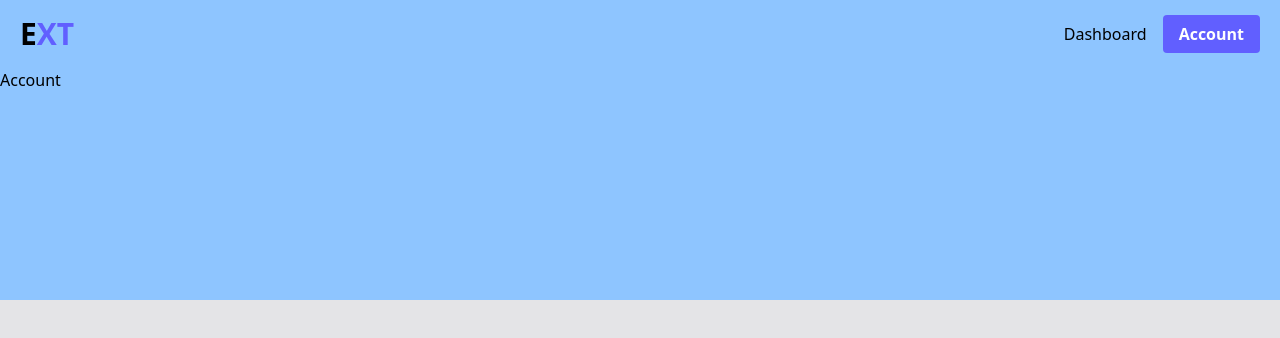
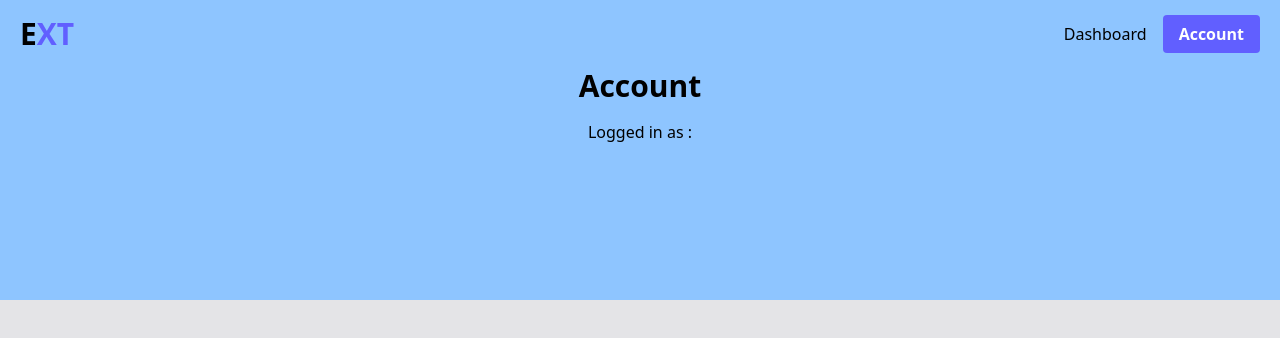
Before and after one commit to KrisD23/Expense-track-saas, a Next.js app: page /app/account in a window 1280 px wide. Shown: the top 338 px of the page. Built offline with nearby package versions, Linux system fonts and the light colour scheme.

Commit message:
edited account page

```diff
--- a/src/app/(app)/app/account/page.tsx
+++ b/src/app/(app)/app/account/page.tsx
@@ -1,7 +1,12 @@
 import React from "react";
 
 const Account = () => {
-  return <div>Account</div>;
+  return (
+    <div className=" flex flex-col items-center">
+      <h1 className="text-3xl font-bold">Account</h1>
+      <p className="mt-4">Logged in as :</p>
+    </div>
+  );
 };
 
 export default Account;
```
